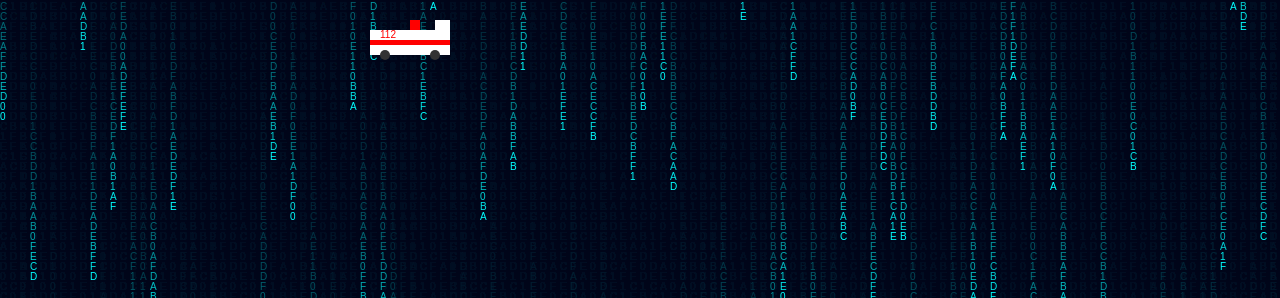
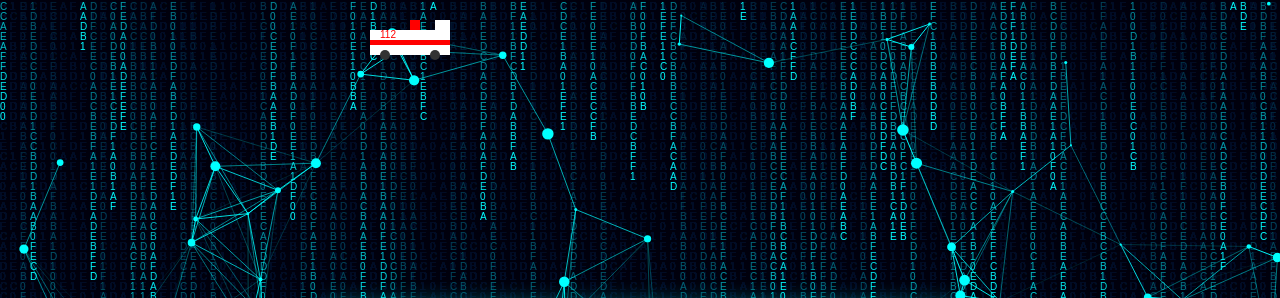
Before and after one commit to Baro007/112, a plain HTML site: page index.html in a window 1280 px wide. Shown: the top 298 px of the page. Drawn offline with Linux system fonts and the light colour scheme; animation ran at ten frames a second.

Commit message:
Update index.html

```diff
--- a/index.html
+++ b/index.html
@@ -22,6 +22,10 @@
             width: 80%;
             max-width: 600px;
             z-index: 1;
+            background: rgba(0, 10, 30, 0.7);
+            padding: 20px;
+            border-radius: 15px;
+            box-shadow: 0 0 20px rgba(0, 255, 255, 0.3);
         }
         .progress-container {
             width: 100%;
@@ -39,12 +43,15 @@
             background: linear-gradient(90deg, #00FFFF, #007BFF);
             border-radius: 15px;
             position: relative;
-            animation: fillProgress 2s ease-out forwards;
-            box-shadow: 0 0 10px #00FFFF;
+            animation: fillProgress 2s ease-out forwards, glowingBar 2s infinite alternate;
         }
         @keyframes fillProgress {
             from { width: 0%; }
             to { width: 5%; }
+        }
+        @keyframes glowingBar {
+            from { box-shadow: 0 0 5px #00FFFF; }
+            to { box-shadow: 0 0 20px #00FFFF; }
         }
         .progress-bar::before {
             content: '';
@@ -75,24 +82,14 @@
             font-weight: bold;
             text-shadow: 0 0 5px rgba(0, 255, 255, 0.7);
         }
-        .message {
-            margin-top: 20px;
-            font-size: 18px;
-            font-weight: bold;
-        }
-        .title {
-            font-size: 24px;
-            font-weight: bold;
-            margin-bottom: 20px;
-        }
         .title, .message {
             color: #00FFFF;
             text-shadow: 0 0 10px rgba(0, 255, 255, 0.7);
             animation: holographic 5s ease-in-out infinite;
         }
         @keyframes holographic {
-            0%, 100% { opacity: 1; transform: scale(1); }
-            50% { opacity: 0.8; transform: scale(1.05); }
+            0%, 100% { opacity: 1; transform: scale(1) rotate(0deg); }
+            50% { opacity: 0.8; transform: scale(1.05) rotate(2deg); }
         }
         .icon-container {
             display: flex;
@@ -131,10 +128,11 @@
             border: none;
             border-radius: 5px;
             cursor: pointer;
-            transition: background-color 0.3s;
+            transition: all 0.3s;
         }
         #submitPasscode:hover {
             background-color: #0056b3;
+            transform: scale(1.05);
         }
         #ambulance {
             position: absolute;
@@ -157,7 +155,7 @@
             from { fill: #FF0000; }
             to { fill: #FFFF00; }
         }
-        #matrix-bg {
+        #matrix-bg, #particle-canvas {
             position: fixed;
             top: 0;
             left: 0;
@@ -169,6 +167,8 @@
 </head>
 <body>
     <canvas id="matrix-bg"></canvas>
+    <canvas id="particle-canvas"></canvas>
+
     <svg id="ambulance" xmlns="http://www.w3.org/2000/svg" viewBox="0 0 100 50" width="100" height="50">
         <rect x="10" y="20" width="80" height="25" fill="#FFFFFF" />
         <rect x="75" y="10" width="15" height="35" fill="#FFFFFF" />
@@ -178,6 +178,7 @@
         <rect x="50" y="10" width="10" height="10" fill="#FF0000" />
         <text x="20" y="28" font-family="Arial" font-size="10" fill="#FF0000">112</text>
     </svg>
+
     <div class="container" id="passcodeContainer">
         <h1 class="title">Güvenli Giriş</h1>
         <form id="passcodeForm">
@@ -202,6 +203,7 @@
     </div>
 
     <script>
+        // Passcode kontrolü
         document.getElementById('passcodeForm').addEventListener('submit', function(e) {
             e.preventDefault();
             var passcode = document.getElementById('passcodeInput').value;
@@ -213,39 +215,168 @@
             }
         });
 
-        // Matrix background
-        var c = document.getElementById("matrix-bg");
-        var ctx = c.getContext("2d");
+        // Matrix arka plan
+        var matrixCanvas = document.getElementById("matrix-bg");
+        var matrixCtx = matrixCanvas.getContext("2d");
 
-        c.height = window.innerHeight;
-        c.width = window.innerWidth;
+        matrixCanvas.height = window.innerHeight;
+        matrixCanvas.width = window.innerWidth;
 
         var matrix = "10ABCDEF";
         matrix = matrix.split("");
 
         var font_size = 10;
-        var columns = c.width/font_size;
+        var columns = matrixCanvas.width/font_size;
         var drops = [];
         for(var x = 0; x < columns; x++)
             drops[x] = 1;
 
         function drawMatrix() {
-            ctx.fillStyle = "rgba(0, 10, 30, 0.1)";
-            ctx.fillRect(0, 0, c.width, c.height);
+            matrixCtx.fillStyle = "rgba(0, 10, 30, 0.04)";
+            matrixCtx.fillRect(0, 0, matrixCanvas.width, matrixCanvas.height);
 
-            ctx.fillStyle = "#00FFFF";
-            ctx.font = font_size + "px arial";
+            matrixCtx.fillStyle = "#00FFFF";
+            matrixCtx.font = font_size + "px arial";
             for(var i = 0; i < drops.length; i++) {
                 var text = matrix[Math.floor(Math.random()*matrix.length)];
-                ctx.fillText(text, i*font_size, drops[i]*font_size);
+                matrixCtx.fillText(text, i*font_size, drops[i]*font_size);
 
-                if(drops[i]*font_size > c.height && Math.random() > 0.975)
+                if(drops[i]*font_size > matrixCanvas.height && Math.random() > 0.975)
                     drops[i] = 0;
 
                 drops[i]++;
             }
         }
 
+        // Parçacık sistemi
+        const particleCanvas = document.getElementById('particle-canvas');
+        const particleCtx = particleCanvas.getContext('2d');
+        particleCanvas.width = window.innerWidth;
+        particleCanvas.height = window.innerHeight;
+
+        let particlesArray;
+
+        let mouse = {
+            x: null,
+            y: null,
+            radius: (particleCanvas.height/80) * (particleCanvas.width/80)
+        }
+
+        window.addEventListener('mousemove',
+            function(event) {
+                mouse.x = event.x;
+                mouse.y = event.y;
+            }
+        );
+
+        class Particle {
+            constructor(x, y, directionX, directionY, size, color) {
+                this.x = x;
+                this.y = y;
+                this.directionX = directionX;
+                this.directionY = directionY;
+                this.size = size;
+                this.color = color;
+            }
+            draw() {
+                particleCtx.beginPath();
+                particleCtx.arc(this.x, this.y, this.size, 0, Math.PI * 2, false);
+                particleCtx.fillStyle = '#00FFFF';
+                particleCtx.fill();
+            }
+            update() {
+                if (this.x > particleCanvas.width || this.x < 0) {
+                    this.directionX = -this.directionX;
+                }
+                if (this.y > particleCanvas.height || this.y < 0) {
+                    this.directionY = -this.directionY;
+                }
+
+                let dx = mouse.x - this.x;
+                let dy = mouse.y - this.y;
+                let distance = Math.sqrt(dx*dx + dy*dy);
+                if (distance < mouse.radius + this.size){
+                    if (mouse.x < this.x && this.x < particleCanvas.width - this.size * 10) {
+                        this.x += 10;
+                    }
+                    if (mouse.x > this.x && this.x > this.size * 10) {
+                        this.x -= 10;
+                    }
+                    if (mouse.y < this.y && this.y < particleCanvas.height - this.size * 10) {
+                        this.y += 10;
+                    }
+                    if (mouse.y > this.y && this.y > this.size * 10) {
+                        this.y -= 10;
+                    }
+                }
+                this.x += this.directionX;
+                this.y += this.directionY;
+                this.draw();
+            }
+        }
+
+        function init() {
+            particlesArray = [];
+            let numberOfParticles = (particleCanvas.height * particleCanvas.width) / 9000;
+            for (let i = 0; i < numberOfParticles; i++) {
+                let size = (Math.random() * 5) + 1;
+                let x = (Math.random() * ((innerWidth - size * 2) - (size * 2)) + size * 2);
+                let y = (Math.random() * ((innerHeight - size * 2) - (size * 2)) + size * 2);
+                let directionX = (Math.random() * 5) - 2.5;
+                let directionY = (Math.random() * 5) - 2.5;
+                let color = '#00FFFF';
+
+                particlesArray.push(new Particle(x, y, directionX, directionY, size, color));
+            }
+        }
+
+        function animate() {
+            requestAnimationFrame(animate);
+            particleCtx.clearRect(0,0,innerWidth, innerHeight);
+
+            for (let i = 0; i < particlesArray.length; i++) {
+                particlesArray[i].update();
+            }
+            connect();
+        }
+
+        function connect() {
+            let opacityValue = 1;
+            for (let a = 0; a < particlesArray.length; a++) {
+                for (let b = a; b < particlesArray.length; b++) {
+                    let distance = (( particlesArray[a].x - particlesArray[b].x) * (particlesArray[a].x - particlesArray[b].x))
+                        + ((particlesArray[a].y - particlesArray[b].y) * (particlesArray[a].y - particlesArray[b].y));
+                    if (distance < (particleCanvas.width/7) * (particleCanvas.height/7)) {
+                        opacityValue = 1 - (distance/20000);
+                        particleCtx.strokeStyle = 'rgba(0, 255, 255,' + opacityValue + ')';
+                        particleCtx.lineWidth = 1;
+                        particleCtx.beginPath();
+                        particleCtx.moveTo(particlesArray[a].x, particlesArray[a].y);
+                        particleCtx.lineTo(particlesArray[b].x, particlesArray[b].y);
+                        particleCtx.stroke();
+                    }
+                }
+            }
+        }
+
+        window.addEventListener('resize',
+            function() {
+                matrixCanvas.width = particleCanvas.width = innerWidth;
+                matrixCanvas.height = particleCanvas.height = innerHeight;
+                mouse.radius = ((particleCanvas.height/80) * (particleCanvas.height/80));
+                init();
+            }
+        );
+
+        window.addEventListener('mouseout',
+            function() {
+                mouse.x = undefined;
+                mouse.x = undefined;
+            }
+        )
+
+        init();
+        animate();
         setInterval(drawMatrix, 35);
     </script>
 </body>
```
